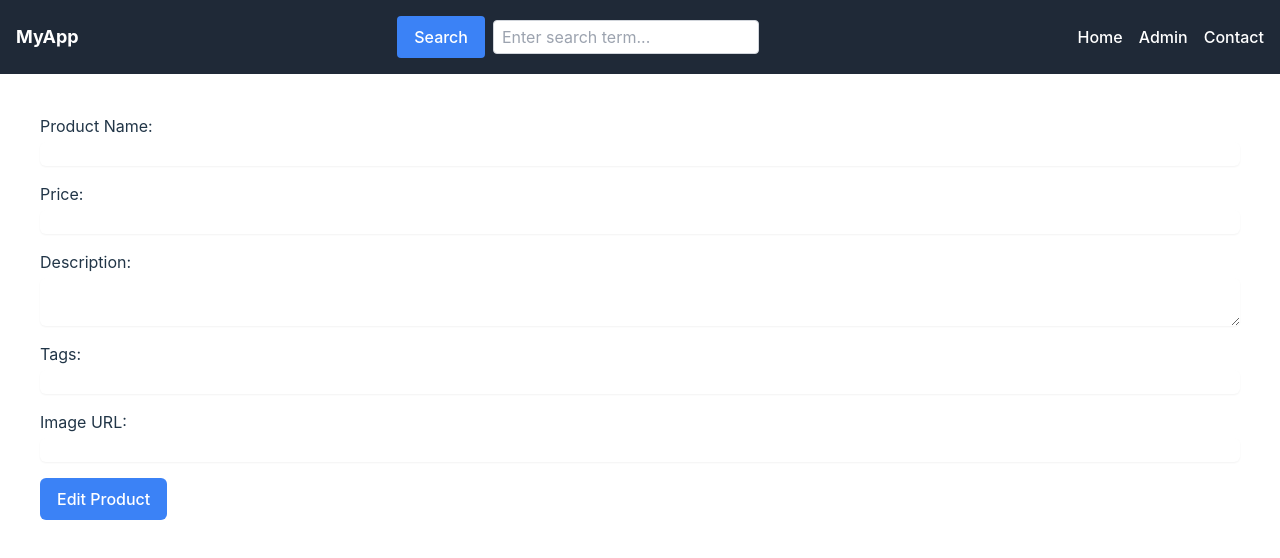
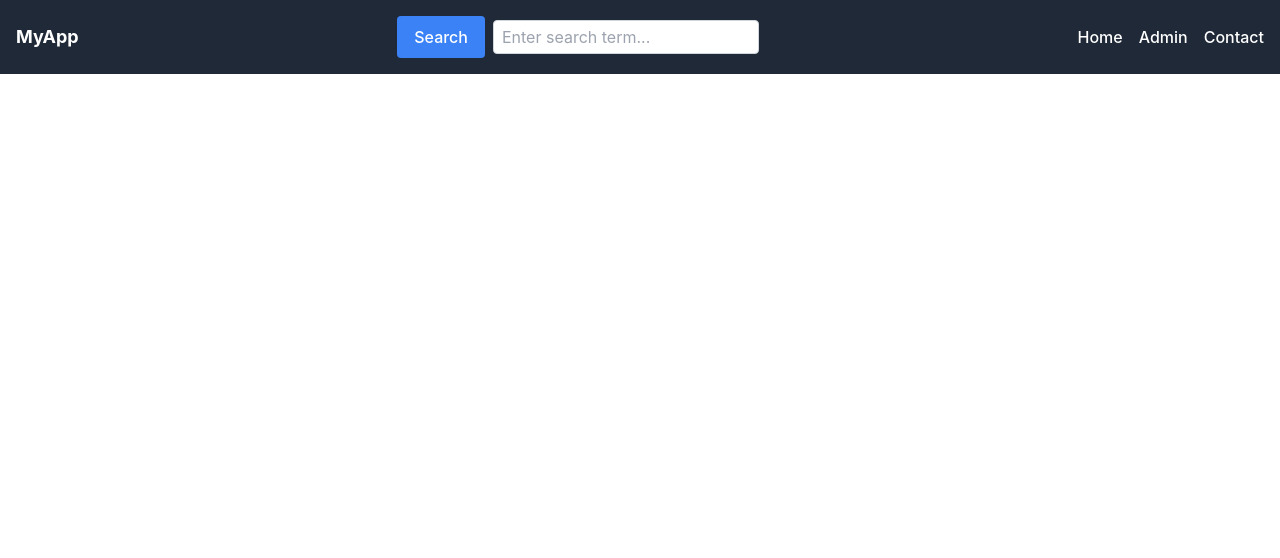
Before and after one commit to ryan-montagno/eCommFrontEnd, a React (Vite) app: page /editproduct in a window 1280 px wide. Shown: the top 558 px of the page. Built offline with nearby package versions, Linux system fonts and the light colour scheme.

Commit message:
Tue Jun 17 10:10:25 PM EDT 2025

```diff
--- a/src/App.jsx
+++ b/src/App.jsx
@@ -6,6 +6,7 @@ import SearchView from "./Pages/SearchView.jsx";
 import Admin from "./Pages/Admin.jsx";
 import EditProduct from "./Pages/EditProduct.jsx";
 import DeleteProduct from "./Pages/DeleteProduct.jsx";
+import EditProductLookUpPage from "./Pages/EditProductLookUpPage.jsx";
 
 function App() {
   return (
@@ -17,6 +18,7 @@ function App() {
           <Route path="/editproduct" element={<EditProduct />} />
           <Route path="/deleteproduct" element={<DeleteProduct />} />
         <Route path="/searchview/:searchParam" element={<SearchView />} />
+        <Route path="/editproductlookup" element={<EditProductLookUpPage />} />
       </Routes>
     </BrowserRouter>
   );
--- a/src/Components/EditProductForm.jsx
+++ b/src/Components/EditProductForm.jsx
@@ -1,6 +1,8 @@
 import { useState } from "react";
 
-const EditProductForm = () => {
+const EditProductForm = (product) => {
+
+
   const [product_name, setName] = useState("");
   const [product_price, setPrice] = useState("");
   const [product_desc, setDescription] = useState("");
@@ -43,58 +45,7 @@ const EditProductForm = () => {
   };
 
   return (
-    <form onSubmit={handleSubmit} className="space-y-4 p-10">
-      <label className="block">
-        Product Name:
-        <input
-          type="text"
-          value={product_name}
-          onChange={(e) => setName(e.target.value)}
-          className="mt-1 block w-full border-gray-300 rounded-md shadow-sm"
-        />
-      </label>
-      <label className="block">
-        Price:
-        <input
-          type="number"
-          value={product_price}
-          onChange={(e) => setPrice(e.target.value)}
-          className="mt-1 block w-full border-gray-300 rounded-md shadow-sm"
-        />
-      </label>
-      <label className="block">
-        Description:
-        <textarea
-          value={product_desc}
-          onChange={(e) => setDescription(e.target.value)}
-          className="mt-1 block w-full border-gray-300 rounded-md shadow-sm"
-        />
-      </label>
-      <label className="block">
-        Tags:
-        <input
-          type="text"
-          value={product_tag}
-          onChange={(e) => setTags(e.target.value)}
-          className="mt-1 block w-full border-gray-300 rounded-md shadow-sm"
-        />
-      </label>
-      <label className="block">
-        Image URL:
-        <input
-          type="text"
-          value={image_url}
-          onChange={(e) => setImageUrl(e.target.value)}
-          className="mt-1 block w-full border-gray-300 rounded-md shadow-sm"
-        />
-      </label>
-      <button
-        type="submit"
-        className="mt-4 bg-blue-500 text-white py-2 px-4 rounded-md hover:bg-blue-600"
-      >
-        Edit Product
-      </button>
-    </form>
+      <h1>{product.product_name}</h1>
   );
 };
 
--- /dev/null
+++ b/src/Components/EditProductLookUp.jsx
@@ -0,0 +1,47 @@
+
+
+import { useState } from "react";
+import {useNavigate} from "react-router-dom";
+
+const EditProductLookUp = () => {
+    const [product_id, setID] = useState("")
+    const [product, setProduct] = useState("")
+    const navigate = useNavigate()
+
+    const handleSubmit = (e) => {
+        e.preventDefault();
+
+        fetch(`http://localhost:8080/api/products/id?id=${product_id}`) // Adjust to match your Spring Boot API
+            .then((response) => {
+                if (!response.ok) {
+                    throw new Error("Network response was not ok");
+                }
+                return response.json(); // If returning JSON, use response.json()
+            })
+            .then((data) => setProduct(data))
+            .then(navigate('/editProduct'), {state: {product: product}})
+            .catch((error) => console.error("Error fetching data:", error));
+    };
+
+    return (
+        <form onSubmit={handleSubmit} className="space-y-4 p-10">
+            <label className="block">
+                Product ID:
+                <input
+                    type="text"
+                    value={product_id}
+                    onChange={(e) => setID(e.target.value)}
+                    className="mt-1 block w-full border-gray-300 rounded-md shadow-sm"
+                />
+            </label>
+            <button
+                type="submit"
+                className="mt-4 bg-blue-500 text-white py-2 px-4 rounded-md hover:bg-blue-600"
+            >
+                Delete Product
+            </button>
+        </form>
+    );
+};
+
+export default EditProductLookUp;
--- a/src/Pages/Admin.jsx
+++ b/src/Pages/Admin.jsx
@@ -10,7 +10,7 @@ function Admin() {
                     <a href="/addproduct" className="text-white hover:text-gray-300">
                         <button className="w-32 h-32 bg-blue-500 text-white text-xl">Add a Product</button>
                     </a>
-                    <a href="/editproduct" className="text-white hover:text-gray-300">
+                    <a href="/editproductlookup" className="text-white hover:text-gray-300">
                         <button className="w-32 h-32 bg-blue-500 text-white text-xl">Edit a Product</button>
                     </a>
                     <a href="/deleteproduct" className="text-white hover:text-gray-300">
--- a/src/Pages/EditProduct.jsx
+++ b/src/Pages/EditProduct.jsx
@@ -1,12 +1,17 @@
 import NavBar from "../Components/NavBar.jsx";
 import EditProductForm from "../Components/EditProductForm.jsx";
+import {useLocation} from "react-router-dom";
 
 
 function EditProduct() {
+
+    const location = useLocation();
+    const product = location.state || {};
+
     return (
         <>
             <NavBar />
-            <EditProductForm />
+            <EditProductForm product={product}/>
         </>
     );
 }
--- /dev/null
+++ b/src/Pages/EditProductLookUpPage.jsx
@@ -0,0 +1,14 @@
+import NavBar from "../Components/NavBar.jsx";
+import EditProductLookUp from "../Components/EditProductLookUp.jsx";
+
+
+function EditProduct() {
+    return (
+        <>
+            <NavBar />
+            <EditProductLookUp />
+        </>
+    );
+}
+
+export default EditProduct;
```
Also changed, not shown: 1 other file (tests, documents, lock files or other folders).
